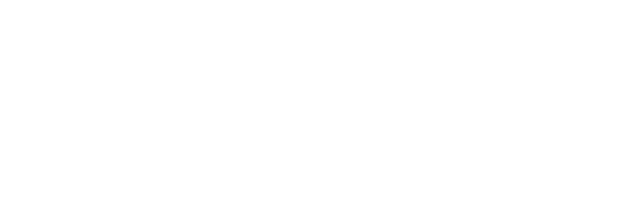
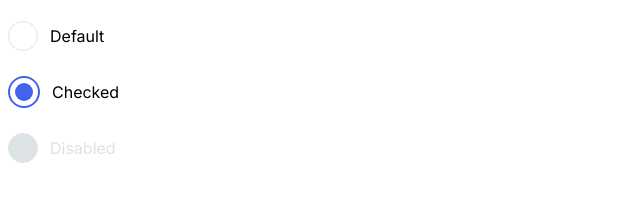
Before and after one commit to js-tasks-ru/htmlcss-20231222_dima-efimo2014, a website: page 07-lection5/02-radio/index.html in a window 1280 px wide. Shown: the whole page, without its empty margins (0-640 px from the left). Drawn offline with Linux system fonts and the light colour scheme.

Commit message:
Add solution and styles for 07-radio task

```diff
--- a/07-lection5/02-radio/index.html
+++ b/07-lection5/02-radio/index.html
@@ -1,11 +1,50 @@
 <!DOCTYPE html>
 <!-- Страница радио -->
 <html lang="ru">
+
 <head>
     <link rel="stylesheet" href="../../assets/css/main.css">
     <link rel="stylesheet" href="./radio.css">
 </head>
+
 <body>
+    <!--Default Radio-->
+    <label class="radio">
+        <input type="radio" class="radio__input">
+        <div class="radio__state">
+            <div class="radio__control">
+                <svg class="radio__icon" width="18" height="18" viewBox="0 0 18 18" fill="none"
+                    xmlns="http://www.w3.org/2000/svg">
+                    <rect width="18" height="18" rx="9" fill="#4263EB" />
+                </svg>
+            </div>
+            <p class="radio__title">Default</p>
+        </div>
+    </label>
 
+    <!--Default Radio-->
+    <label class="radio">
+        <input type="radio" class="radio__input" checked>
+        <div class="radio__state">
+            <div class="radio__control">
+                <svg class="radio__icon" width="18" height="18" viewBox="0 0 18 18" fill="none"
+                    xmlns="http://www.w3.org/2000/svg">
+                    <rect width="18" height="18" rx="9" fill="#4263EB" />
+                </svg>
+            </div>
+            <p class="radio__title">Checked</p>
+        </div>
+    </label>
+
+    <!--Disabled Radio-->
+    <label class="radio">
+        <input type="radio" class="radio__input" disabled>
+        <div class="radio__state">
+            <div class="radio__control">
+            </div>
+            <p class="radio__title">Disabled</p>
+        </div>
+    </label>
 </body>
+
 </html>
--- a/07-lection5/02-radio/radio.css
+++ b/07-lection5/02-radio/radio.css
@@ -0,0 +1,47 @@
+.radio__input {
+    position: absolute;
+    transform: translateX(-100vw);
+}
+
+.radio__state {
+    display: flex;
+    align-items: center;
+    gap: 12px;
+    cursor: pointer;
+}
+
+.radio__control {
+    width: 28px;
+    height: 28px;
+    display: flex;
+    justify-content: center;
+    align-items: center;
+    background: var(--white);
+    border: 1px solid var(--grey-2);
+    border-radius: 50%;
+}
+
+.radio__title {
+    font: normal normal 400 16px/24px Inter, sans-serif;
+}
+
+.radio__input:checked ~ .radio__state .radio__control {
+    border: 2px solid var(--royal-blue);
+    border-color: var(--royal-blue);
+}
+
+.radio__input:not(:checked) ~ .radio__state .radio__control .radio__icon {
+    display: none;
+}
+
+.radio__input:disabled ~ .radio__state {
+    pointer-events: none;
+}
+
+.radio__input:disabled ~ .radio__state .radio__control {
+    background: var(--grey-2);
+}
+
+.radio__input:disabled ~ .radio__state .radio__title {
+    color: var(--grey-2);
+}
```
Lines whose indentation alone changed are shown as unchanged.
